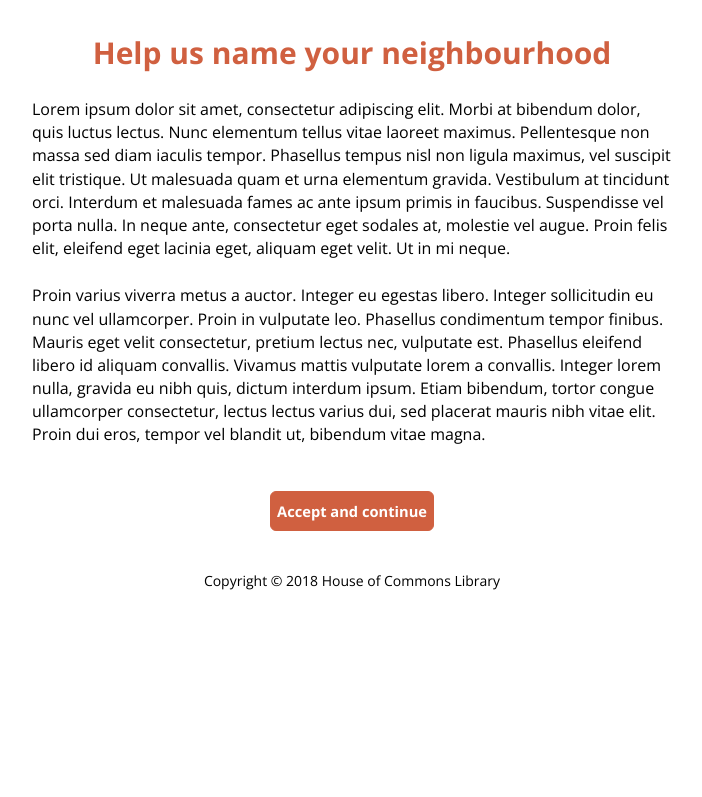
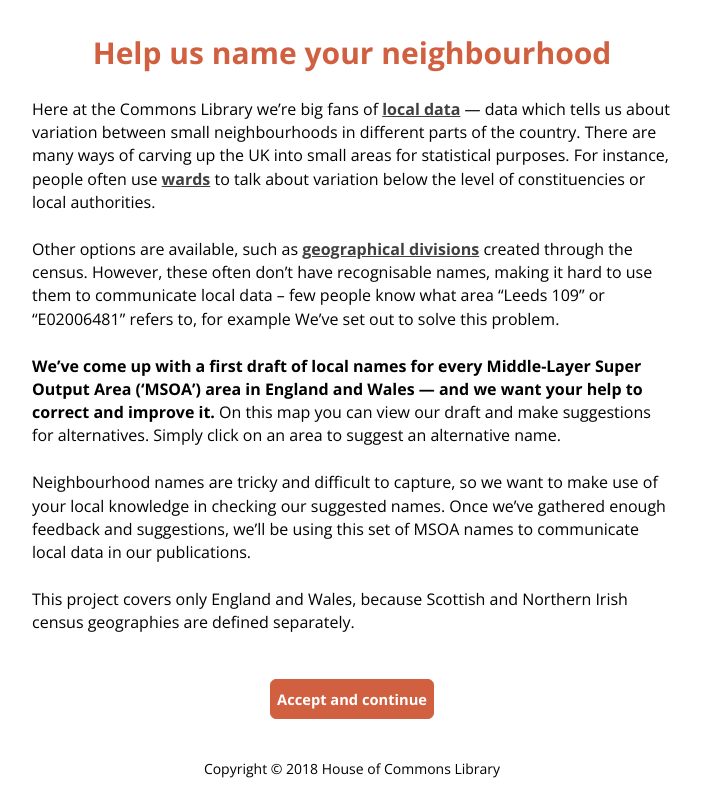
Before and after one commit to ukparliament/visual.parliament.uk-msoanames, a Flask app: page / in a window 1280 px wide. Shown: the part 130-927 px from the top of the page, without its empty margins (288-990 px from the left). Before the commit the page ends 720 px from the top, so only its background shows below. Run offline with Flask 2, Linux system fonts and the light colour scheme; some libraries are stand-ins or nearby versions.

Commit message:
0.0.5. - Added landing page

```diff
--- a/templates/index.html
+++ b/templates/index.html
@@ -13,8 +13,11 @@
     <div id="main">
         <div id="column">
             <h1>Help us name your neighbourhood</h1>
-            <p>Lorem ipsum dolor sit amet, consectetur adipiscing elit. Morbi at bibendum dolor, quis luctus lectus. Nunc elementum tellus vitae laoreet maximus. Pellentesque non massa sed diam iaculis tempor. Phasellus tempus nisl non ligula maximus, vel suscipit elit tristique. Ut malesuada quam et urna elementum gravida. Vestibulum at tincidunt orci. Interdum et malesuada fames ac ante ipsum primis in faucibus. Suspendisse vel porta nulla. In neque ante, consectetur eget sodales at, molestie vel augue. Proin felis elit, eleifend eget lacinia eget, aliquam eget velit. Ut in mi neque.</p>
-            <p>Proin varius viverra metus a auctor. Integer eu egestas libero. Integer sollicitudin eu nunc vel ullamcorper. Proin in vulputate leo. Phasellus condimentum tempor finibus. Mauris eget velit consectetur, pretium lectus nec, vulputate est. Phasellus eleifend libero id aliquam convallis. Vivamus mattis vulputate lorem a convallis. Integer lorem nulla, gravida eu nibh quis, dictum interdum ipsum. Etiam bibendum, tortor congue ullamcorper consectetur, lectus lectus varius dui, sed placerat mauris nibh vitae elit. Proin dui eros, tempor vel blandit ut, bibendum vitae magna.</p>
+            <p>Here at the Commons Library we’re big fans of <a href="https://commonslibrary.parliament.uk/local-data-browse-by-topic/">local data</a> &mdash; data which tells us about variation between small neighbourhoods in different parts of the country. There are many ways of carving up the UK into small areas for statistical purposes. For instance, people often use <a href="https://en.wikipedia.org/wiki/Wards_and_electoral_divisions_of_the_United_Kingdom">wards</a> to talk about variation below the level of constituencies or local authorities.</p>
+            <p>Other options are available, such as <a href="https://www.ons.gov.uk/methodology/geography/ukgeographies/censusgeography">geographical divisions</a> created through the census. However, these often don’t have recognisable names, making it hard to use them to communicate local data – few people know what area &ldquo;Leeds 109&rdquo; or &ldquo;E02006481&rdquo; refers to, for example We’ve set out to solve this problem.</p>
+            <p><b>We’ve come up with a first draft of local names for every Middle-Layer Super Output Area (&lsquo;MSOA&rsquo;) area in England and Wales &mdash; and we want your help to correct and improve it.</b> On this map you can view our draft and make suggestions for alternatives. Simply click on an area to suggest an alternative name.</p>
+            <p>Neighbourhood names are tricky and difficult to capture, so we want to make use of your local knowledge in checking our suggested names. Once we’ve gathered enough feedback and suggestions, we’ll be using this set of MSOA names to communicate local data in our publications.</p>
+            <p>This project covers only England and Wales, because Scottish and Northern Irish census geographies are defined separately.</p>
             <div class="accept">
                 <form id="acceptform" action="/map" method="GET">
                     <input id="long" name="long" type="hidden" value="-0.116773" />
```
Also changed, not shown: 1 other file.
